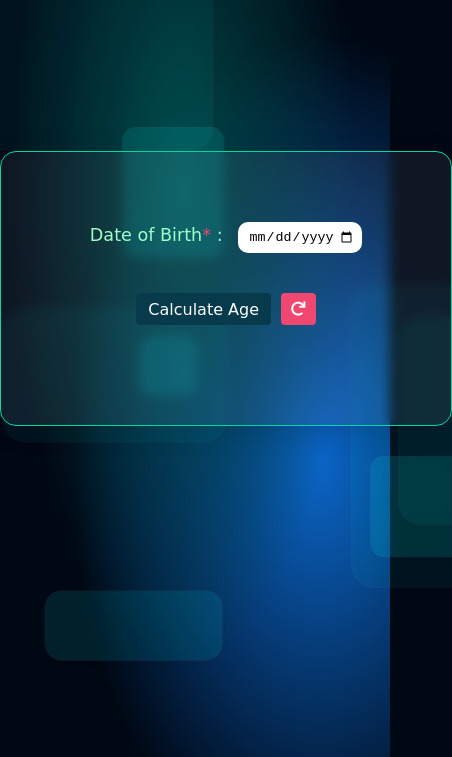
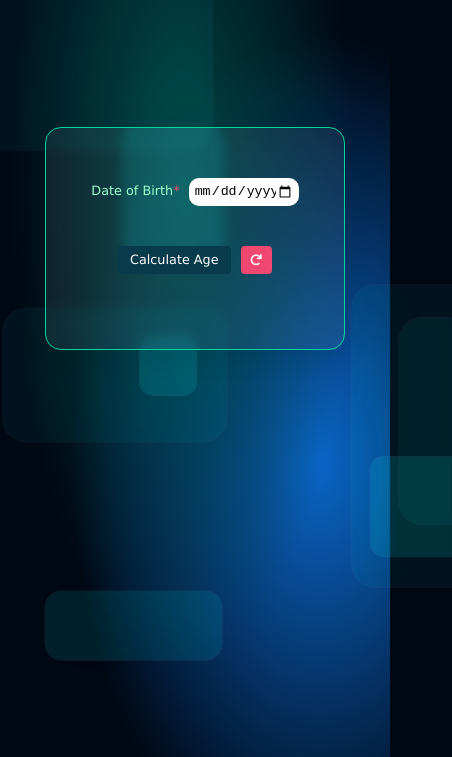
Before and after one commit to Kamaruddheen/age-calculator, a plain HTML site: page index.html in a window 390 px wide. Shown: the part 87-844 px from the top of the page, 452 px wide, since content can reach past the window. Drawn offline with Linux system fonts and the light colour scheme.

Commit message:
feat: responsive for mobile

```diff
--- a/index.html
+++ b/index.html
@@ -44,7 +44,7 @@
     <main class="container">
         <!-- Input: Date of Birth  -->
         <section class="dob">
-            <label for="dob">Date of Birth<span class="asterisk">*</span> : </label>
+            <label for="dob">Date of Birth<span class="asterisk">*</span><span class="colon"> : </span></label>
             <input type="date" name="dob" id="dob" required>
         </section>
         <section class="button">
--- a/style.css
+++ b/style.css
@@ -145,3 +145,53 @@ input[type=date] {
         opacity: 0;
     }
 }
+
+@media only screen and (max-width: 600px) {
+
+    body {
+        font-size: 0.8rem;
+        font-family: Verdana, Geneva, Tahoma, sans-serif;
+    }
+
+    .container {
+        width: auto;
+        padding: 35px;
+    }
+
+    button[type=button] {
+        font-size: 0.8rem;
+        font-family: Verdana, Geneva, Tahoma, sans-serif;
+    }
+
+    button[type=reset] {
+        font-size: 0.7rem;
+    }
+
+    input[type=date] {
+        border-radius: 10px;
+        padding: 5px;
+        margin-left: 5px;
+        width: 110px;
+    }
+
+
+}
+
+
+@media only screen and (max-width: 400px) {
+
+    .container {
+        padding: 25px;
+    }
+
+    input[type=date] {
+        border-radius: 10px;
+        padding: 5px;
+        margin-top: 5px;
+        width: 100px;
+    }
+
+    .colon {
+        display: none;
+    }
+}
```
